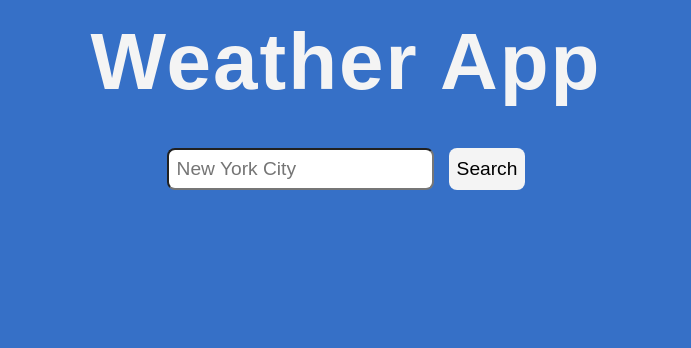
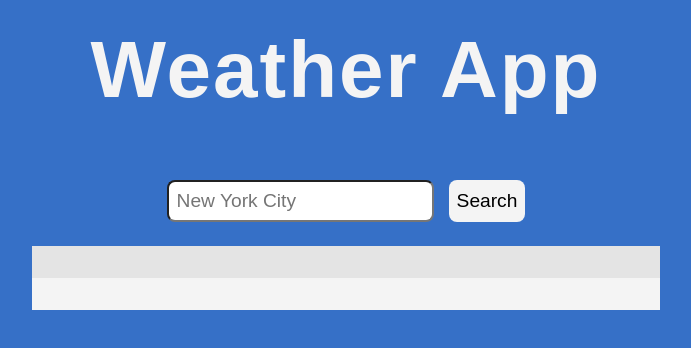
Before and after one commit to Taaaaab/weather-app, a plain HTML site: page index.html in a window 1280 px wide. Shown: the whole page, without its empty margins (294-985 px from the left). Drawn offline with Linux system fonts and the light colour scheme.

Commit message:
API Call appears on webpage with updated stylesheet

```diff
--- a/index.html
+++ b/index.html
@@ -9,18 +9,21 @@
     <script src="script.js" defer></script>
 </head>
 <body>
-    <div class="header">
-        <h1 class="title">Weather App</h1>
-    </div>
-    <div class="container">
+    <div class="container-grid">
+        <div class="header">
+            <h1 class="title">Weather App</h1>
+        </div>
         <form>
             <label for="search">
                 <input type="text" id="search" name="search" placeholder="New York City">
             </label>
             <button type="submit" class="btn">Search</button>
         </form>
-        <div class="display"></div>
+        <div class="display-container">
+            <h3 class="display-header"></h3>
+            <div class="display-body"></div>
+        </div>
+        <div class="footer"></div>
     </div>
-    <div class="footer"></div>
 </body>
 </html>
--- a/script.js
+++ b/script.js
@@ -1,21 +1,23 @@
 const form = document.getElementsByTagName('form')[0];
 const input = document.querySelector('input');
 const searchBtn = document.querySelector('.btn');
-const display = document.querySelector('.display');
+const display = document.querySelector('.display-body');
+const city = document.querySelector('.display-header');
 
 form.addEventListener('submit', (event) => {
     event.preventDefault();
     async function getWeather() {
     let search = document.getElementById('search').value;
-    const response = await fetch(`https://api.openweathermap.org/data/2.5/weather?q=${search}&appid=076885a9fd9b3c3417323cdbba5f8cbf`, {mode: 'cors'})
+    const response = await fetch(`https://api.openweathermap.org/data/2.5/weather?q=${search}&appid=076885a9fd9b3c3417323cdbba5f8cbf&units=imperial`, {mode: 'cors'})
     const weatherData = await response.json();
     console.log(weatherData);
 
     const weatherObject = getWeatherObject(weatherData);
-    display.textContent = weatherObject.name + " " +
-    weatherObject.description + " " +
-    weatherObject.high + " " +
-    weatherObject.low;
+    city.textContent = weatherObject.name;
+    display.innerHTML = ("Current Temp: " + weatherObject.temp + '<br/>' +
+    weatherObject.description + '<br/>' +
+    "High: " + weatherObject.high + '<br/>' +
+    "Low: " + weatherObject.low);
     }
     getWeather();
 
--- a/style.css
+++ b/style.css
@@ -19,8 +19,17 @@
     font-size: 1.5rem;
     background-color: var(--clr-primary);
     color: var(--clr-light);
+  }
+
+  .container-grid {
     display: grid;
-    grid: repeat(1fr);
+    gap: 1.5rem;
+    grid-template-columns: repeat(4, 1fr);
+
+  }
+
+  .header {
+    grid-column: 1 / 5;
   }
 
   .title {
@@ -29,10 +38,11 @@
     font-weight: 800;
     color: var(--clr-light);
     letter-spacing: 2px;
-    margin: 0.2em 0 0.5em;
+    margin: 0.3em 0 0.5em;
   }
 
   form  {
+    grid-column: 1 / 5;
     display: flex;
     justify-content: center;
     --spacer: 2rem;
@@ -66,3 +76,23 @@
   button[type="submit"]:hover, button[type="submit"]:focus {
     background-color: lightgrey;
   }
+
+  .display-container {
+    grid-column: 2 / 4;
+    background: var(--clr-light);
+    color: var(--clr-dark);
+  }
+
+  .display-header {
+    margin: 0;
+    padding: 1rem;
+    background: #e4e4e4;
+    display: flex;
+    align-items: center;
+    justify-content: space-between;
+  }
+
+  .display-body {
+    padding: 1rem;
+    line-height: 2.5rem;
+  }
```
